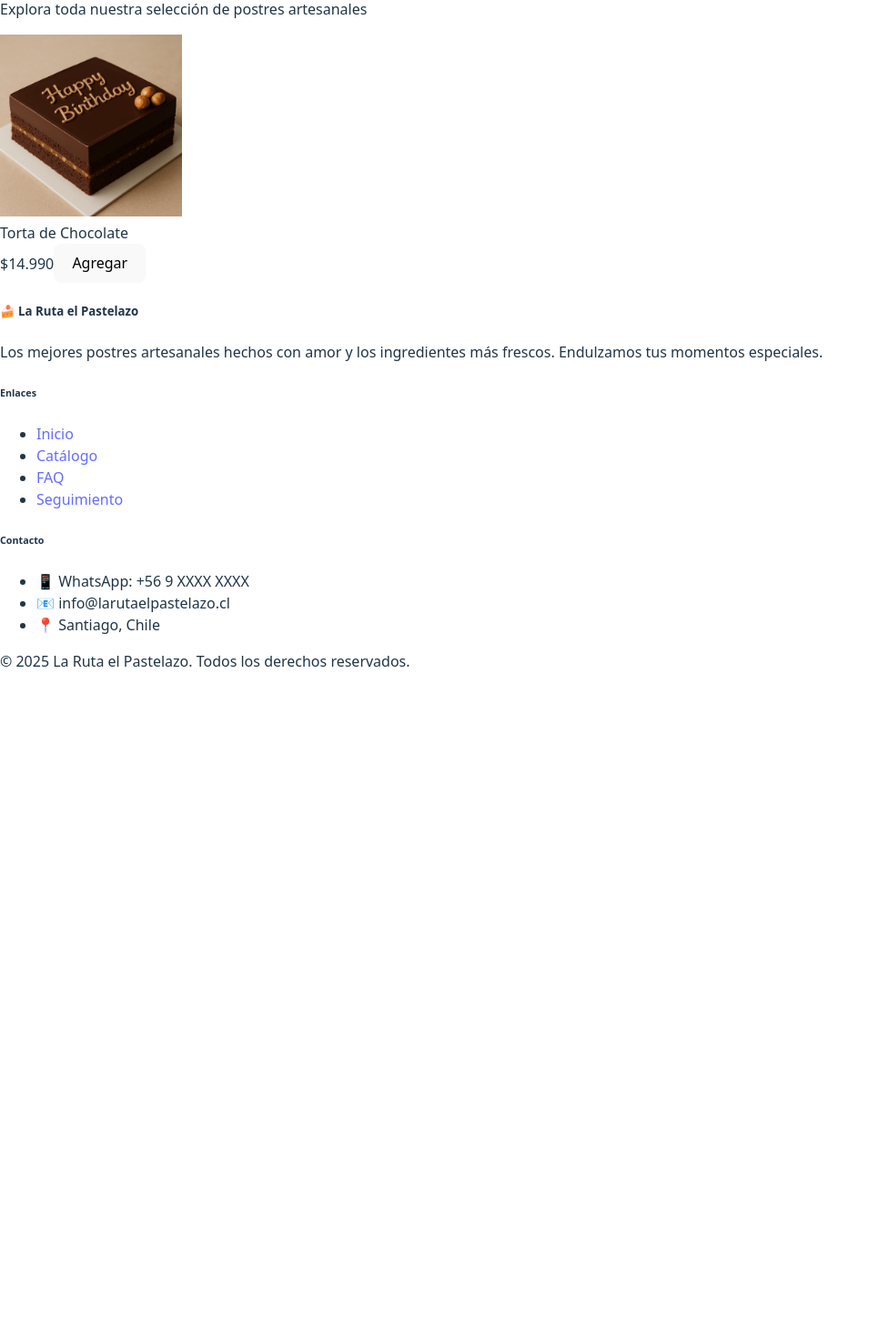
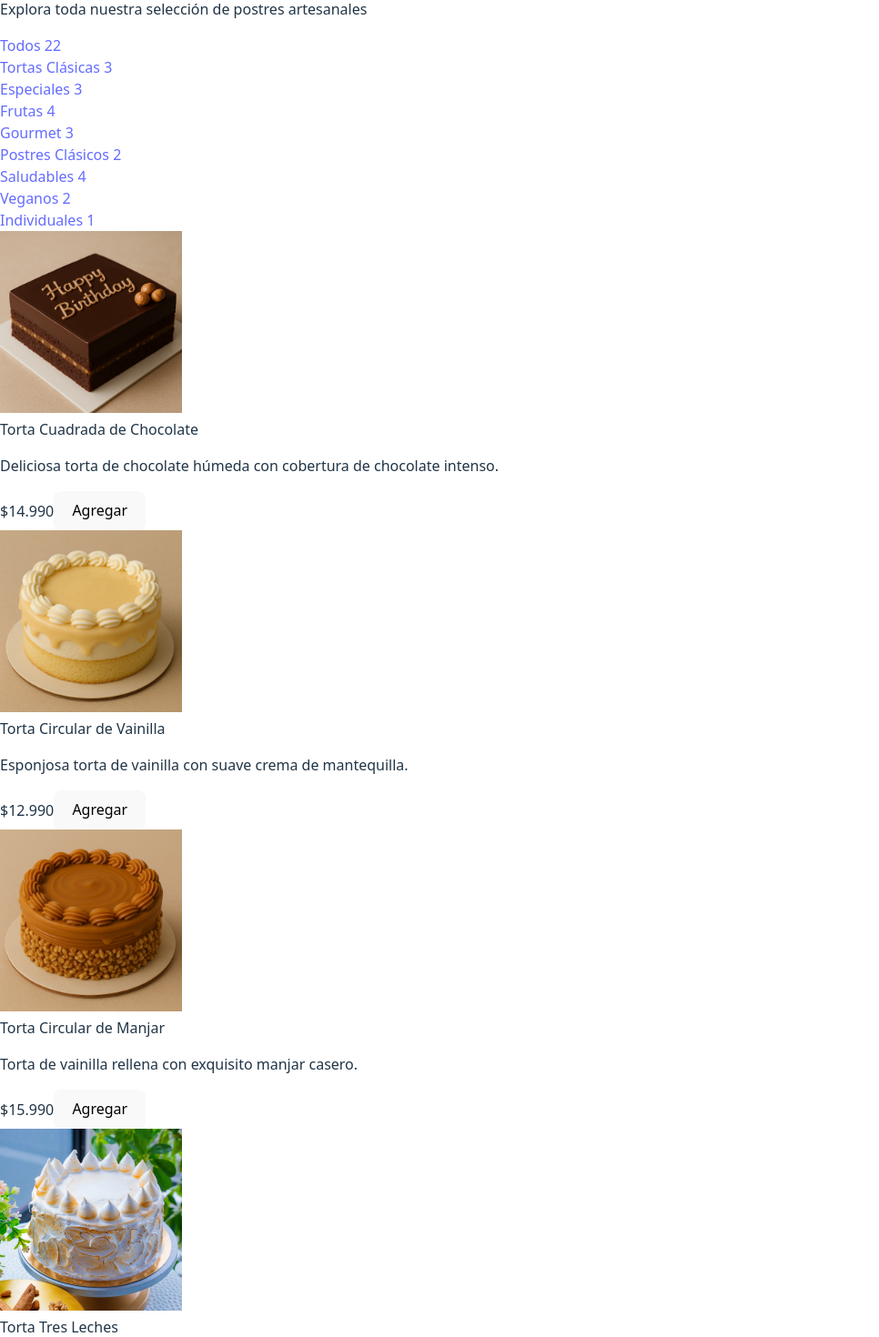
Before and after one commit to Fr4nk017/La_ruta_el_Pastelazo, a React (Vite) app: page /catalog in a window 1280 px wide. Shown: the part 180-1650 px from the top of the page at 91% size, without its empty margins (0-966 px from the left). Before the commit the page ends 919 px from the top, so only its background shows below. Built offline with nearby package versions, Linux system fonts and the light colour scheme.

Commit message:
catálogo

```diff
--- a/src/components/Products.jsx
+++ b/src/components/Products.jsx
@@ -6,7 +6,15 @@ import { useCart } from '../contexts/CartContext';
 export default function Products() {
   const { add } = useCart();
 
-  const featuredProducts = products.slice(0, 3); // Mostrar solo los primeros 3 productos
+  // Productos destacados para mostrar en la página de inicio
+  const featuredProducts = [
+    products.find(p => p.id === 'torta_choco_cuadrada'),
+    products.find(p => p.id === 'tiramisu_clasico'),
+    products.find(p => p.id === 'torta_tres_leches'),
+    products.find(p => p.id === 'torta_cumpleanos'),
+    products.find(p => p.id === 'cheesecake_sin_azucar'),
+    products.find(p => p.id === 'torta_vegana_chocolate')
+  ].filter(Boolean); // Filtrar productos que existen
 
   const formatPrice = (price) => {
     return new Intl.NumberFormat('es-CL', {
@@ -40,7 +48,7 @@ export default function Products() {
                 <Card.Body className="d-flex flex-column">
                   <Card.Title>{product.name}</Card.Title>
                   <Card.Text className="text-muted mb-3">
-                    Deliciosa torta artesanal hecha con los mejores ingredientes.
+                    {product.description}
                   </Card.Text>
                   <div className="mt-auto">
                     <div className="d-flex justify-content-between align-items-center">
@@ -70,7 +78,7 @@ export default function Products() {
               variant="outline-primary"
               size="lg"
             >
-              Ver Todo el Catálogo
+              Ver Todo el Catálogo ({products.length} productos)
             </Button>
           </Col>
         </Row>
--- a/src/data/products.js
+++ b/src/data/products.js
@@ -1,8 +1,191 @@
 export const products = [
+  // Tortas Clásicas
   {
-    "id": "torta_choco",
-    "name": "Torta de Chocolate",
-    "price": 14990,
-    "img": "/imagenes/tortas/Torta Cuadrada de Chocolate.png"
+    id: "torta_choco_cuadrada",
+    name: "Torta Cuadrada de Chocolate",
+    price: 14990,
+    img: "/imagenes/tortas/Torta Cuadrada de Chocolate.png",
+    category: "clasicas",
+    description: "Deliciosa torta de chocolate húmeda con cobertura de chocolate intenso."
+  },
+  {
+    id: "torta_vainilla_circular",
+    name: "Torta Circular de Vainilla",
+    price: 12990,
+    img: "/imagenes/tortas/Torta Circular de Vainilla.png",
+    category: "clasicas",
+    description: "Esponjosa torta de vainilla con suave crema de mantequilla."
+  },
+  {
+    id: "torta_manjar",
+    name: "Torta Circular de Manjar",
+    price: 15990,
+    img: "/imagenes/tortas/Torta_Circular _de _Manjar.png",
+    category: "clasicas",
+    description: "Torta de vainilla rellena con exquisito manjar casero."
+  },
+  {
+    id: "torta_tres_leches",
+    name: "Torta Tres Leches",
+    price: 16990,
+    img: "/imagenes/tortas/TRES-LECHES-1.webp",
+    category: "especiales",
+    description: "Tradicional torta tres leches con cobertura de merengue."
+  },
+
+  // Tortas Especiales
+  {
+    id: "torta_cumpleanos",
+    name: "Torta Especial de Cumpleaños",
+    price: 18990,
+    img: "/imagenes/tortas/Torta Especial de Cumpleaños.png",
+    category: "especiales",
+    description: "Torta personalizada perfecta para celebraciones especiales."
+  },
+  {
+    id: "torta_boda",
+    name: "Torta Especial de Boda",
+    price: 89990,
+    img: "/imagenes/tortas2/torta-especial-de-boda.jpg",
+    category: "especiales",
+    description: "Elegante torta de múltiples pisos para el día más especial."
+  },
+  {
+    id: "torta_guinness",
+    name: "Torta Guinness",
+    price: 19990,
+    img: "/imagenes/tortas/Guinnes.jpg",
+    category: "gourmet",
+    description: "Innovadora torta de chocolate con cerveza Guinness."
+  },
+
+  // Tortas de Frutas
+  {
+    id: "torta_frutas",
+    name: "Torta Cuadrada de Frutas",
+    price: 17990,
+    img: "/imagenes/tortas/torta cuadrada de frutas.jpg",
+    category: "frutas",
+    description: "Fresca torta decorada con frutas de temporada."
+  },
+  {
+    id: "torta_papaya",
+    name: "Torta de Papaya",
+    price: 14990,
+    img: "/imagenes/tortas/Torta_de_Papaya.png",
+    category: "frutas",
+    description: "Exótica torta tropical con sabor a papaya."
+  },
+  {
+    id: "torta_frambuesa",
+    name: "Kuchen de Frambuesa",
+    price: 13990,
+    img: "/imagenes/tortas/Torta_de_kuchen_de_frambuesa.png",
+    category: "frutas",
+    description: "Tradicional kuchen alemán con frambuesas frescas."
+  },
+  {
+    id: "torta_uva_chardonnay",
+    name: "Torta de Uva Chardonnay",
+    price: 21990,
+    img: "/imagenes/tortas/Torta_de_uva_Chardonnay.png",
+    category: "gourmet",
+    description: "Sofisticada torta con uvas y toque de vino Chardonnay."
+  },
+  {
+    id: "torta_naranja",
+    name: "Torta de Naranja",
+    price: 13990,
+    img: "/imagenes/tortas/torta-naranjax.webp",
+    category: "frutas",
+    description: "Cítrica torta de naranja con glaseado natural."
+  },
+
+  // Postres Clásicos
+  {
+    id: "tiramisu_clasico",
+    name: "Tiramisú Clásico",
+    price: 8990,
+    img: "/imagenes/tortas/Tiramisú_Clásico.png",
+    category: "clasicos",
+    description: "Auténtico tiramisú italiano con café y mascarpone."
+  },
+  {
+    id: "mousse_chocolate",
+    name: "Mousse de Chocolate",
+    price: 6990,
+    img: "/imagenes/tortas/Mousse_de_Chocolate.png",
+    category: "clasicos",
+    description: "Sedoso mousse de chocolate belga con crema batida."
+  },
+  {
+    id: "empanada_manzana",
+    name: "Empanada de Manzana",
+    price: 2990,
+    img: "/imagenes/tortas/Empanada_de_Manzana.png",
+    category: "individuales",
+    description: "Crujiente empanada rellena de manzana canela."
+  },
+
+  // Productos Sin Azúcar / Saludables
+  {
+    id: "cheesecake_sin_azucar",
+    name: "Cheesecake Sin Azúcar",
+    price: 16990,
+    img: "/imagenes/tortas2/cheesecake sin azucar.jpg",
+    category: "saludables",
+    description: "Delicioso cheesecake endulzado naturalmente."
+  },
+  {
+    id: "torta_naranja_sin_azucar",
+    name: "Torta de Naranja Sin Azúcar",
+    price: 15990,
+    img: "/imagenes/tortas2/torta sin azucar de naranja.webp",
+    category: "saludables",
+    description: "Torta de naranja sin azúcar añadido, naturalmente dulce."
+  },
+  {
+    id: "brownie_sin_gluten",
+    name: "Brownie Sin Gluten",
+    price: 4990,
+    img: "/imagenes/tortas2/brownie sin gluten.avif",
+    category: "saludables",
+    description: "Brownie libre de gluten sin comprometer el sabor."
+  },
+  {
+    id: "pan_sin_gluten",
+    name: "Pan Sin Gluten",
+    price: 3990,
+    img: "/imagenes/tortas2/Pan-sin-gluten.jpg",
+    category: "saludables",
+    description: "Pan artesanal libre de gluten, suave y esponjoso."
+  },
+
+  // Productos Veganos
+  {
+    id: "torta_vegana_chocolate",
+    name: "Torta Vegana de Chocolate y Arándanos",
+    price: 17990,
+    img: "/imagenes/tortas2/torta-vegana-chocolate-arandanos.jpg",
+    category: "veganos",
+    description: "Torta 100% vegana de chocolate con arándanos frescos."
+  },
+  {
+    id: "galletas_veganas",
+    name: "Galletas Veganas",
+    price: 4990,
+    img: "/imagenes/tortas2/galletas veganas.jpg",
+    category: "veganos",
+    description: "Galletas veganas crujientes con ingredientes naturales."
+  },
+
+  // Postres Gourmet
+  {
+    id: "tarta_santiago",
+    name: "Tarta de Santiago",
+    price: 18990,
+    img: "/imagenes/tortas2/TARTA-DE-SANTIAGO.jpg",
+    category: "gourmet",
+    description: "Tradicional tarta española de almendras con cruz de Santiago."
   }
 ];
--- a/src/pages/Catalog.jsx
+++ b/src/pages/Catalog.jsx
@@ -1,10 +1,28 @@
 
-import { Container, Row, Col, Card, Button } from 'react-bootstrap';
+import { useState } from 'react';
+import { Container, Row, Col, Card, Button, Nav, Badge } from 'react-bootstrap';
 import { products } from '../data/products';
 import { useCart } from '../contexts/CartContext';
 
 export default function Catalog() {
   const { add } = useCart();
+  const [selectedCategory, setSelectedCategory] = useState('all');
+
+  const categories = [
+    { key: 'all', label: 'Todos', count: products.length },
+    { key: 'clasicas', label: 'Tortas Clásicas', count: products.filter(p => p.category === 'clasicas').length },
+    { key: 'especiales', label: 'Especiales', count: products.filter(p => p.category === 'especiales').length },
+    { key: 'frutas', label: 'Frutas', count: products.filter(p => p.category === 'frutas').length },
+    { key: 'gourmet', label: 'Gourmet', count: products.filter(p => p.category === 'gourmet').length },
+    { key: 'clasicos', label: 'Postres Clásicos', count: products.filter(p => p.category === 'clasicos').length },
+    { key: 'saludables', label: 'Saludables', count: products.filter(p => p.category === 'saludables').length },
+    { key: 'veganos', label: 'Veganos', count: products.filter(p => p.category === 'veganos').length },
+    { key: 'individuales', label: 'Individuales', count: products.filter(p => p.category === 'individuales').length }
+  ];
+
+  const filteredProducts = selectedCategory === 'all'
+    ? products
+    : products.filter(product => product.category === selectedCategory);
 
   const formatPrice = (price) => {
     return new Intl.NumberFormat('es-CL', {
@@ -24,8 +42,27 @@ export default function Catalog() {
         </Col>
       </Row>
 
+      {/* Filtros por categoría */}
+      <Row className="mb-4">
+        <Col>
+          <Nav variant="pills" className="justify-content-center flex-wrap">
+            {categories.map(category => (
+              <Nav.Item key={category.key} className="mb-2">
+                <Nav.Link
+                  active={selectedCategory === category.key}
+                  onClick={() => setSelectedCategory(category.key)}
+                  className="me-2"
+                >
+                  {category.label} <Badge bg="secondary">{category.count}</Badge>
+                </Nav.Link>
+              </Nav.Item>
+            ))}
+          </Nav>
+        </Col>
+      </Row>
+
       <Row className="g-4">
-        {products.map((product) => (
+        {filteredProducts.map((product) => (
           <Col key={product.id} md={6} lg={4} xl={3}>
             <Card className="h-100 shadow-sm">
               <Card.Img
@@ -36,6 +73,9 @@ export default function Catalog() {
               />
               <Card.Body className="d-flex flex-column">
                 <Card.Title className="h6">{product.name}</Card.Title>
+                <Card.Text className="small text-muted mb-2">
+                  {product.description}
+                </Card.Text>
                 <div className="mt-auto">
                   <div className="d-flex justify-content-between align-items-center">
                     <span className="h6 mb-0 text-primary fw-bold">
@@ -56,13 +96,21 @@ export default function Catalog() {
         ))}
       </Row>
 
-      {products.length === 0 && (
+      {filteredProducts.length === 0 && (
         <Row>
           <Col className="text-center py-5">
-            <p className="text-muted">No hay productos disponibles en este momento.</p>
+            <p className="text-muted">No hay productos disponibles en esta categoría.</p>
           </Col>
         </Row>
       )}
+
+      <Row className="mt-5">
+        <Col className="text-center">
+          <p className="text-muted">
+            Total de productos: <Badge bg="primary">{filteredProducts.length}</Badge>
+          </p>
+        </Col>
+      </Row>
     </main>
   );
 }
```
